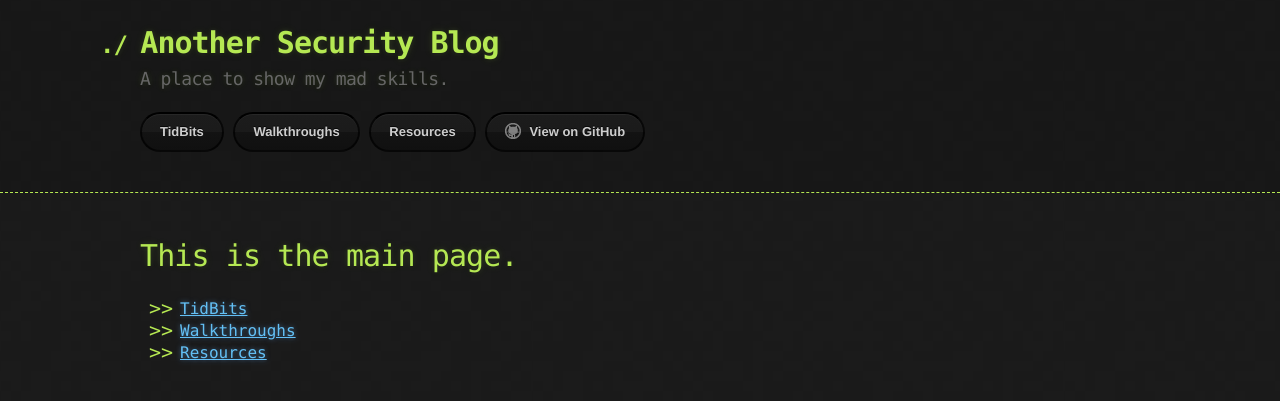
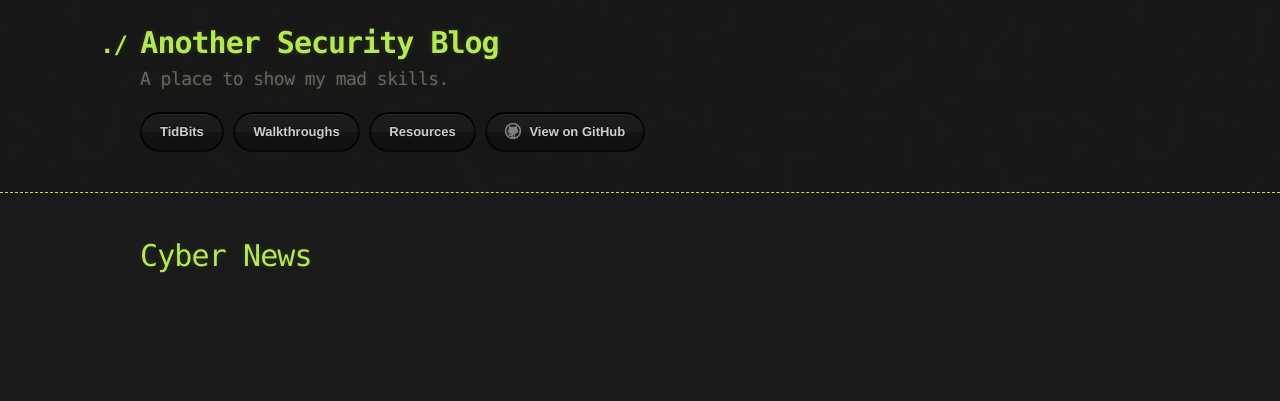
Before and after one commit to CyberCasquatch/cybercasquatch.github.io, a Jekyll site: the page built from index.md, in a window 1280 px wide. Shown: the top 401 px of the page. Built offline with Jekyll 4.4.1, drawn with Linux system fonts in a browser that asks for light colours.

Commit message:
Update index.md

```diff
--- a/index.md
+++ b/index.md
@@ -6,8 +6,4 @@ author: C. Casquatch
 comments: false
 ---
 
-# This is the main page.
-
-* [TidBits](./TidBits-Main.md)
-* [Walkthroughs](./Walkthrough-Main.md)
-* [Resources](./Resources-page.md)
+# Cyber News
```
